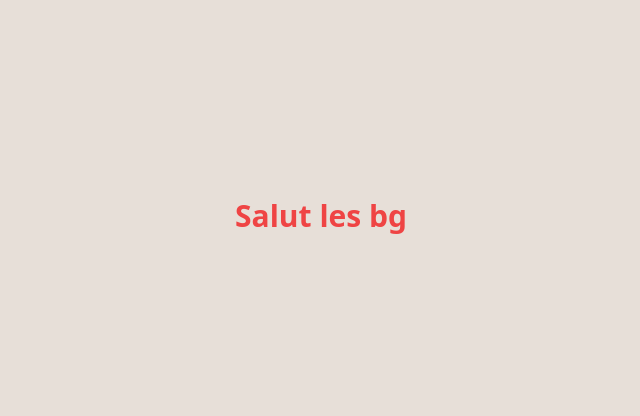
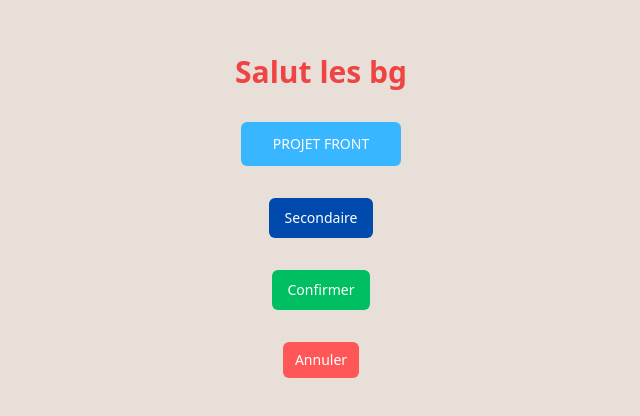
Before and after one commit to sthong69/frappe-front-web, a React (Vite) app: page / in a window 1280 px wide. Shown: the part 184-600 px from the top of the page, without its empty margins (319-959 px from the left). Built offline with nearby package versions, Linux system fonts and the light colour scheme.

Commit message:
ft: replaced primary, secondary colors from shadcn with custom

```diff
--- a/src/App.tsx
+++ b/src/App.tsx
@@ -1,7 +1,17 @@
+import { Button } from "./components/ui/button";
+
 export default function App() {
   return (
-    <div className="bg-student flex min-h-screen items-center justify-center">
+    <div className="bg-student flex min-h-screen flex-col items-center justify-center gap-8">
       <h1 className="text-3xl font-bold text-red-500">Salut les bg</h1>
+      <Button variant={"primary"} size={"lg"}>
+        PROJET FRONT
+      </Button>
+      <Button variant={"secondary"}>Secondaire</Button>
+      <Button variant={"confirm"}>Confirmer</Button>
+      <Button variant={"cancel"} size={"sm"}>
+        Annuler
+      </Button>
     </div>
   );
 }
--- a/src/components/ui/button.tsx
+++ b/src/components/ui/button.tsx
@@ -1,23 +1,18 @@
-import * as React from "react"
-import { Slot } from "@radix-ui/react-slot"
-import { cva, type VariantProps } from "class-variance-authority"
+import * as React from "react";
+import { Slot } from "@radix-ui/react-slot";
+import { cva, type VariantProps } from "class-variance-authority";
 
-import { cn } from "@/lib/utils"
+import { cn } from "@/lib/utils";
 
 const buttonVariants = cva(
   "inline-flex items-center justify-center gap-2 whitespace-nowrap rounded-md text-sm font-medium ring-offset-background transition-colors focus-visible:outline-none focus-visible:ring-2 focus-visible:ring-ring focus-visible:ring-offset-2 disabled:pointer-events-none disabled:opacity-50 [&_svg]:pointer-events-none [&_svg]:size-4 [&_svg]:shrink-0",
   {
     variants: {
       variant: {
-        default: "bg-primary text-primary-foreground hover:bg-primary/90",
-        destructive:
-          "bg-destructive text-destructive-foreground hover:bg-destructive/90",
-        outline:
-          "border border-input bg-background hover:bg-accent hover:text-accent-foreground",
-        secondary:
-          "bg-secondary text-secondary-foreground hover:bg-secondary/80",
-        ghost: "hover:bg-accent hover:text-accent-foreground",
-        link: "text-primary underline-offset-4 hover:underline",
+        primary: "bg-primary text-white hover:bg-primary/90",
+        secondary: "bg-secondary text-white hover:bg-secondary/90",
+        confirm: "bg-confirm text-white hover:bg-confirm/90",
+        cancel: "bg-cancel text-white hover:bg-cancel/90",
       },
       size: {
         default: "h-10 px-4 py-2",
@@ -27,30 +22,30 @@ const buttonVariants = cva(
       },
     },
     defaultVariants: {
-      variant: "default",
+      variant: "primary",
       size: "default",
     },
-  }
-)
+  },
+);
 
 export interface ButtonProps
   extends React.ButtonHTMLAttributes<HTMLButtonElement>,
     VariantProps<typeof buttonVariants> {
-  asChild?: boolean
+  asChild?: boolean;
 }
 
 const Button = React.forwardRef<HTMLButtonElement, ButtonProps>(
   ({ className, variant, size, asChild = false, ...props }, ref) => {
-    const Comp = asChild ? Slot : "button"
+    const Comp = asChild ? Slot : "button";
     return (
       <Comp
         className={cn(buttonVariants({ variant, size, className }))}
         ref={ref}
         {...props}
       />
-    )
-  }
-)
-Button.displayName = "Button"
+    );
+  },
+);
+Button.displayName = "Button";
 
-export { Button, buttonVariants }
+export { Button, buttonVariants };
--- a/tailwind.config.js
+++ b/tailwind.config.js
@@ -26,14 +26,6 @@ export default {
           DEFAULT: "hsl(var(--popover))",
           foreground: "hsl(var(--popover-foreground))",
         },
-        primary: {
-          DEFAULT: "hsl(var(--primary))",
-          foreground: "hsl(var(--primary-foreground))",
-        },
-        secondary: {
-          DEFAULT: "hsl(var(--secondary))",
-          foreground: "hsl(var(--secondary-foreground))",
-        },
         muted: {
           DEFAULT: "hsl(var(--muted))",
           foreground: "hsl(var(--muted-foreground))",
```
